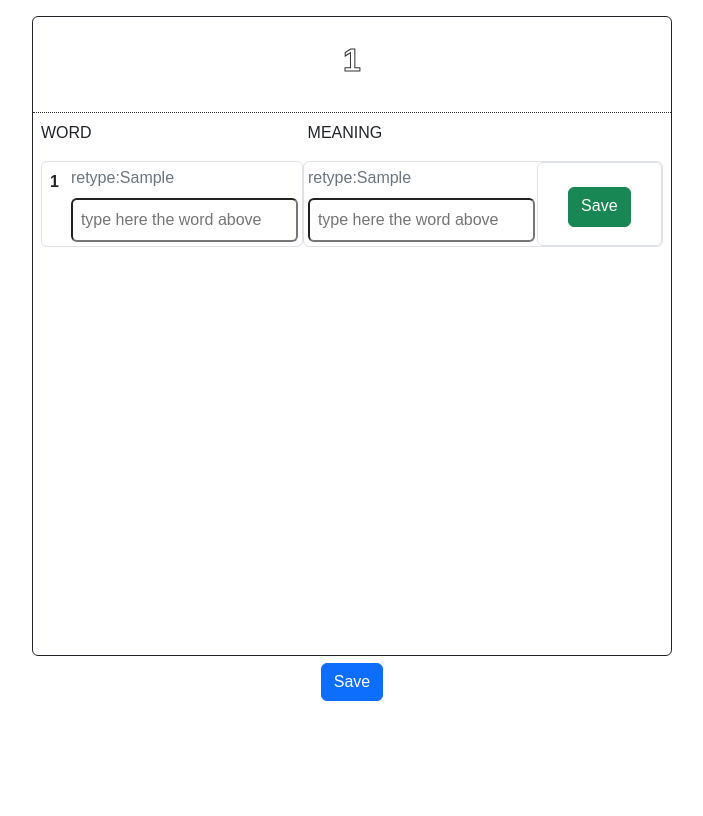
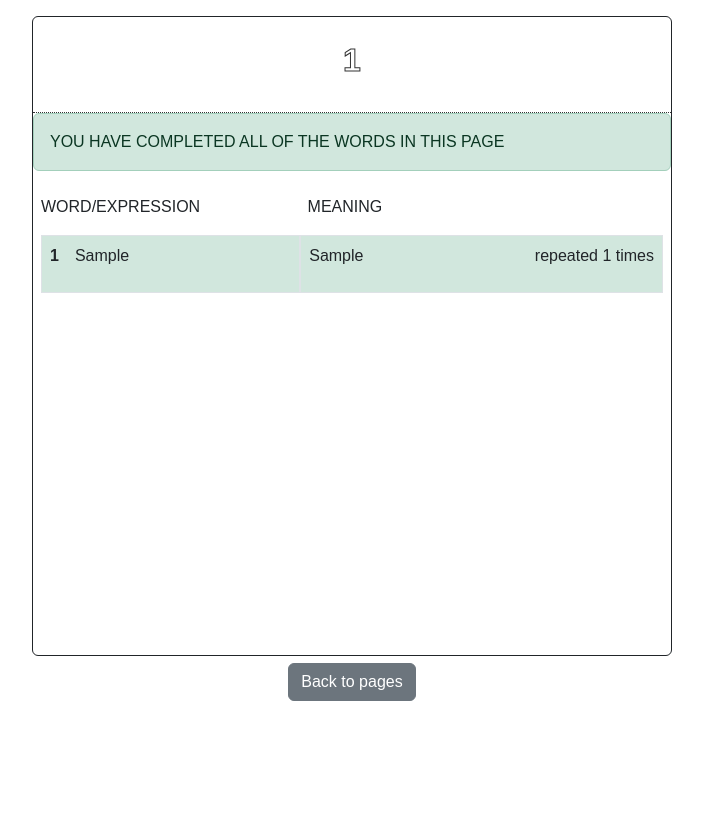
Before and after one commit to recepcanakdemir/Golden-Book, a Django app: a page that uses book/templates/book/page.html in a window 1280 px wide. Shown: the part 56-872 px from the top of the page, without its empty margins (288-991 px from the left). Run offline with Django 4.2, Linux system fonts and the light colour scheme; a user stored in the database is signed in; tables that the repository leaves empty hold one stand-in row (values such as "Sample post").

Commit message:
page view is done

```diff
--- a/book/models.py
+++ b/book/models.py
@@ -38,6 +38,7 @@ class Page(models.Model):
     book = models.ForeignKey(Book, on_delete=models.CASCADE, null=False, related_name="book")
     edit_mode = models.BooleanField(default=True)
     first_save_done = models.BooleanField(default=False)
+    start_number = models.IntegerField(blank=True,null=True)
 
     def __str__(self):
         return f"{self.book.name} , {self.number}"
@@ -46,7 +47,7 @@ class Word(models.Model):
     word = models.CharField(max_length=200, null = True)
     meaning = models.CharField(max_length=200, null=True)
     page = models.ForeignKey(Page, on_delete=models.CASCADE, null = False,  related_name="page")
-    remembered = models.BooleanField(default=False)
+    remembered = models.BooleanField()
     number = models.IntegerField(blank=True,null=True)
     repeated = models.IntegerField(blank=True, null=True)
 
--- a/book/static/book/index.js
+++ b/book/static/book/index.js
@@ -228,8 +228,8 @@ async function saveWords(){
         const word = wordCard.childNodes[1].childNodes[3].textContent
         const meaning = wordCard.childNodes[3].childNodes[1].childNodes[1].childNodes[1].textContent
         const wordMeaningMatch = {
-            word:word,
-            meaning:meaning
+            word:word.trim(),
+            meaning:meaning.trim()
         }
         wordsContent.push(wordMeaningMatch)
     })
@@ -252,26 +252,29 @@ async function saveAndRewriteButton(){
     const bookName = JSON.parse(document.querySelector('#book_name').textContent).split(' ').join('-');
     const pageNumber = JSON.parse(document.getElementById('page_number').textContent);
     const allWordCards = document.querySelectorAll('#word-meaning');
-    let forgottenWords = []
+    let unForgottenWords = []
     allWordCards.forEach( wordCard=> {
         const remembered = wordCard.childNodes[3].childNodes[3].childNodes[1].checked
         if(remembered){
             const word = wordCard.childNodes[1].childNodes[7].textContent
             const meaning = wordCard.childNodes[3].childNodes[1].childNodes[5].childNodes[1].textContent
-            const forgottenWordMeaningMatches = {
-                word:word,
-                meaning:meaning
+            const unForgottenWordMeaningMatches = {
+                word:word.trim(),
+                meaning:meaning.trim()
             }
-            forgottenWords.push(forgottenWordMeaningMatches)
+            console.log(unForgottenWordMeaningMatches)
+            unForgottenWords.push(unForgottenWordMeaningMatches)
         }
     })
+    console.log(unForgottenWords)
+
     await fetch(`/${loggedUser}/${bookName}/${pageNumber}`, {
         method: "PUT",
         headers: {
             "Content-Type": "application/json",
             "X-CSRFToken": getCookie('csrftoken') // You need to define the `getCookie` function
         },
-        body: JSON.stringify(forgottenWords)
+        body: JSON.stringify(unForgottenWords)
     }).then(res => res.json()).then(data => {
         displaySuccess(data)
     })
--- a/book/static/book/main.css
+++ b/book/static/book/main.css
@@ -171,3 +171,6 @@ body{
 
 #sm-word{
 }
+.finished{
+  background-color:#D1E7DD;
+}
--- a/book/templates/book/page.html
+++ b/book/templates/book/page.html
@@ -20,7 +20,7 @@
             </div>
             <div class="d-flex justify-content-between">
                 <div id="word-meaning-headline" class="d-flex justify-content-between">
-                    <p id="word-title" class="text-end m-2">WORD</p>
+                    <p id="word-title" class="text-end m-2">WORD/EXPRESSION</p>
                     <p id="meaning-title" class="text-center m-2">MEANING</p>
                 </div>
                 <div>
@@ -29,7 +29,7 @@
             {% for word in words %}
                 <div id="word-meaning" class="d-flex m-2 justify-content-between rounded">
                     <div class="w-50 border d-flex rounded" >
-                        <p id="word-number" class="p-2 fw-bold">{{word.number}}</p>
+                        <p id="word-number" class="p-2 fw-bold">{{forloop.counter}}</p>
                         <div>
                             <p class="p-2">{{word.word}}</p>
                             <input class="mt-3 h-50 p-2 d-none" type="text" name="word" placeholder="word:example">
@@ -66,7 +66,7 @@
                 </div>
                 <div class="d-flex justify-content-between">
                     <div id="word-meaning-headline" class="d-flex justify-content-between">
-                        <p id="word-title" class="text-end m-2">WORD</p>
+                        <p id="word-title" class="text-end m-2">WORD/EXPRESSION</p>
                         <p id="meaning-title" class="text-center m-2">MEANING</p>
                     </div>
                     <div>
@@ -76,7 +76,7 @@
                 {% for word in words %}
                     <div id="word-meaning" class="d-flex m-2 justify-content-between rounded">
                         <div id="w-container" class="w-50 border d-flex rounded" >
-                            <p class="p-2 fw-bold">{{word.number}}</p>
+                            <p class="p-2 fw-bold">{{forloop.counter}}</p>
                             <div id="sl-eye-word" class="m-2"><i class="fa fa-eye-slash" aria-hidden="true"></i></div>
                             <div id="opn-eye-word" class="m-2 d-none"><i class="fa fa-eye" aria-hidden="true"></i></div>
                             <p class="p-2 d-none">{{word.word}}</p>
@@ -111,7 +111,7 @@
             </div>
             <div class="d-flex justify-content-between">
                 <div id="word-meaning-headline" class="d-flex justify-content-between">
-                    <p id="word-title" class="text-end m-2">WORD</p>
+                    <p id="word-title" class="text-end m-2">WORD/EXPRESSION</p>
                     <p id="meaning-title" class="text-center m-2">MEANING</p>
                 </div>
                 <div>
@@ -120,7 +120,7 @@
             {% for word in words %}
                 <div id="word-meaning" class="d-flex m-2 justify-content-between rounded">
                     <div class="w-50 border d-flex rounded" >
-                        <p id="word-number" class="p-2 fw-bold">{{word.number}}</p>
+                        <p id="word-number" class="p-2 fw-bold">{{forloop.counter}}</p>
                         <div class="h-50">
                             <p class="m-1 text-secondary">retype:{{word.word}}</p>
                             <input class="p-2 rounded m-1" type="text" name="word" placeholder="type here the word above">
@@ -155,26 +155,28 @@
                 <div id="word-save-success" class="alert alert-success" role="alert">
                     YOU HAVE COMPLETED ALL OF THE WORDS IN THIS PAGE
                 </div>
-                {{memorized_words}}
                 <div id="word-save-success" class="alert alert-success d-none" role="alert">
                 </div>
                 <div class="d-flex justify-content-between">
                     <div id="word-meaning-headline" class="d-flex justify-content-between">
-                        <p id="word-title" class="text-end m-2">WORD</p>
+                        <p id="word-title" class="text-end m-2">WORD/EXPRESSION</p>
                         <p id="meaning-title" class="text-center m-2">MEANING</p>
                     </div>
                 </div>
-                {% for word in memorized_words %}
-                    <div id="word-meaning" class="d-flex m-2 justify-content-between rounded">
-                        <div id="w-container" class="w-50 border d-flex rounded" >
-                            <p class="p-2 fw-bold">{{word.number}}</p>
-                            <p class="p-2 d-none">{{word.word}}</p>
+                {% for word in remembered_words %}
+                    <div id="word-meaning" class="d-flex m-2 justify-content-between">
+                        <div id="w-container" class="w-50 border d-flex finished">
+                            <p class="p-2 fw-bold">{{forloop.counter}}</p>
+                            <p class="p-2">{{word.word}}</p>
                         </div>
-                        <div id="word-checkbox" class="border d-flex justify-content-between rounded">
+                        <div id="word-checkbox" class="border d-flex justify-content-between finished">
                             <div id="m-container" class="d-flex w-50">
-                                    <p class="p-2 text-right d-none">{{word.meaning}}</p>
+                                    <p class="p-2 text-right">{{word.meaning}}</p>
                             </div>
+
+                            <p class="p-2 text-right">repeated {{word.repeated}} times</p>
                         </div>
+
                     </div>
                 {% endfor %}
             </div>
--- a/book/views.py
+++ b/book/views.py
@@ -42,7 +42,7 @@ def create_book(request):
         page.save()
         words_per_page  = int(book.words_per_page)
         for i in range (words_per_page):
-            word = Word.objects.create(page=page, word = "example", meaning = "ornek",number = i+1,repeated=1)
+            word = Word.objects.create(page=page, word = "example", meaning = "ornek",repeated=1,remembered=False)
             word.save()
         return HttpResponseRedirect(reverse('index'))
     else:
@@ -58,7 +58,7 @@ def book_content(request,username,book_name):
         new_page = Page.objects.create(book = book, number = number, edit_mode = True, first_save_done = False)
         words_per_page  = int(book.words_per_page)
         for i in range (words_per_page):
-            word = Word.objects.create(page=new_page,word = "example", meaning = "ornek",number = i+1, repeated=1)
+            word = Word.objects.create(page=new_page,word = "example", meaning = "ornek",repeated=1,remembered=False)
             word.save()
         new_page.save()
     return render(request, "book/book.html",{
@@ -68,10 +68,8 @@ def book_content(request,username,book_name):
 
 def page_view(request,username,book_name,page_number):
     book = Book.objects.filter(link_name = book_name).first()
-    pages = Page.objects.filter(book = book)
     page = Page.objects.filter(book = book, number = page_number).first()
-    words = Word.objects.filter(page = page)
-    memorized_words = []
+    words = Word.objects.filter(page = page,remembered = False)
     if request.method == 'PUT':
         if page.first_save_done == False and page.edit_mode == True:
             data = json.loads(request.body)
@@ -102,21 +100,23 @@ def page_view(request,username,book_name,page_number):
         else:
             data = json.loads(request.body)
             for index in range (0,len(data)):
-                checked_word = Word.objects.filter(page=page, word = data[index].get('word'), meaning = data[index].get('meaning'))
-                memorized_words.append(checked_word)
-                Word.objects.filter(page=page,word = data[index].get('word'), meaning = data[index].get('meaning')).delete()
+                new_word = Word.objects.filter(page=page,word = data[index].get('word'), meaning = data[index].get('meaning')).first()
+                new_word.remembered = True
+                new_word.save()
             for word in words:
                 word.repeated+=1
                 word.save()
             page.edit_mode = True
             page.save()
             return JsonResponse({"message":"Unforgotten words has been deleted"})
+    words = Word.objects.filter(page = page,remembered = False)
+    remembered_words = Word.objects.filter(page=page, remembered = True)
     return render(request, "book/page.html",{
         "words": words,
         "page":page,
         "book":book,
         "word_amount":len(words),
-        "memorized_words":memorized_words
+        "remembered_words":remembered_words,
     })
 
 def login_view(request):
```
Also changed, not shown: book/migrations/0011_alter_word_remembered.py (added), book/migrations/0012_page_start_number.py (added), db.sqlite3.
